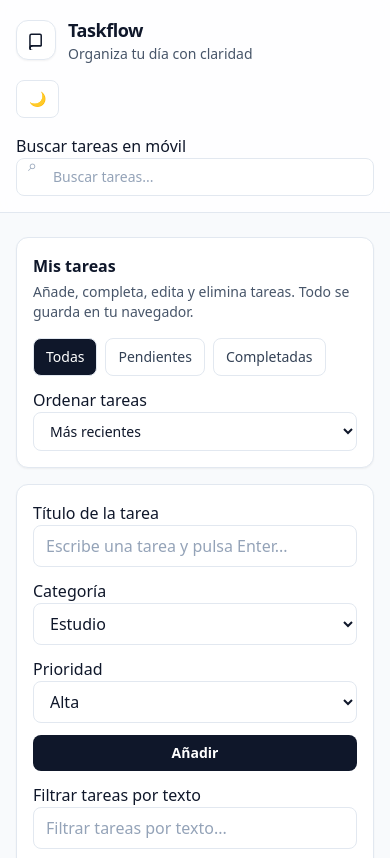
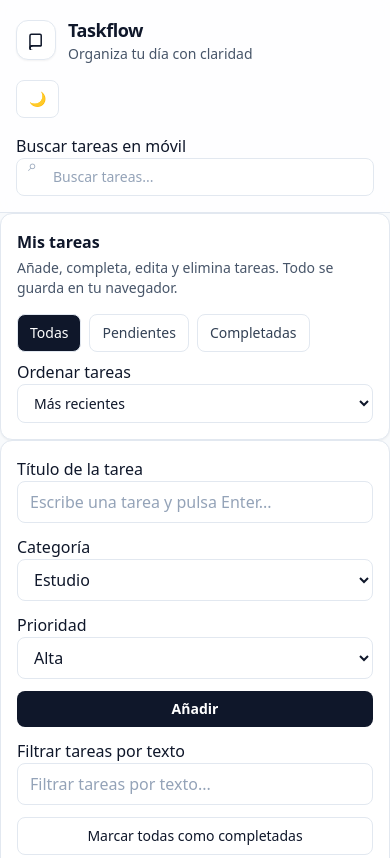
Before and after one commit to RaulAMartin/taskflow-project, a website: page index.html in a window 390 px wide. Shown: the top 858 px of the page. Drawn offline with Linux system fonts and the light colour scheme.

Commit message:
Pantalla en una

```diff
--- a/index.html
+++ b/index.html
@@ -78,9 +78,7 @@
   </header>
 
   <!-- WRAP -->
-  <main class="mx-auto grid max-w-6xl grid-cols-1 gap-4 px-4 py-6 lg:grid-cols-12">
-    <!-- CONTENT -->
-    <section class="order-1 space-y-4 lg:order-2 lg:col-span-9">
+
       <header class="rounded-xl border border-slate-200 bg-white p-4 shadow-sm dark:border-slate-800 dark:bg-slate-900">
         <div class="flex flex-col gap-4 lg:flex-row lg:items-start lg:justify-between">
           <div>
@@ -90,9 +88,9 @@
             </p>
           </div>
 
-          <div class="flex flex-col gap-3 sm:flex-row sm:flex-wrap sm:items-center sm:justify-end">
+          <div class="flex flex-col gap-2 xl:flex-row xl:flex-wrap xl:items-center xl:justify-end">
             <!-- Filtro por estado -->
-            <div class="flex flex-wrap gap-2" aria-label="Filtro por estado">
+            <div class="flex flex-wrap gap-2 xl:justify-end" aria-label="Filtro por estado">
               <button
                 id="viewAll"
                 type="button"
@@ -220,8 +218,9 @@
       <section id="taskList" class="flex flex-col gap-3" aria-live="polite"></section>
     </section>
 
+<main class="mx-auto grid max-w-6xl grid-cols-1 gap-4 px-4 py-6 lg:grid-cols-12 lg:items-start">
   <!-- SIDEBAR -->
-    <aside class="order-2 space-y-4 lg:order-1 lg:col-span-3">
+  <aside class="order-1 space-y-4 lg:col-span-4 xl:col-span-3">
     <!-- Resumen -->
     <section class="rounded-xl border border-slate-200 bg-white p-4 shadow-sm dark:border-slate-800 dark:bg-slate-900">
       <h2 class="text-sm font-semibold text-slate-900 dark:text-slate-100">Resumen</h2>
@@ -336,7 +335,9 @@
       </div>
     </section>
   </aside>
-  </main>
+
+  <!-- CONTENT -->
+  <section class="order-2 space-y-4 lg:col-span-8 xl:col-span-9">
 
   <script src="app.js"></script>
 </body>
```
Lines whose indentation alone changed are shown as unchanged.
